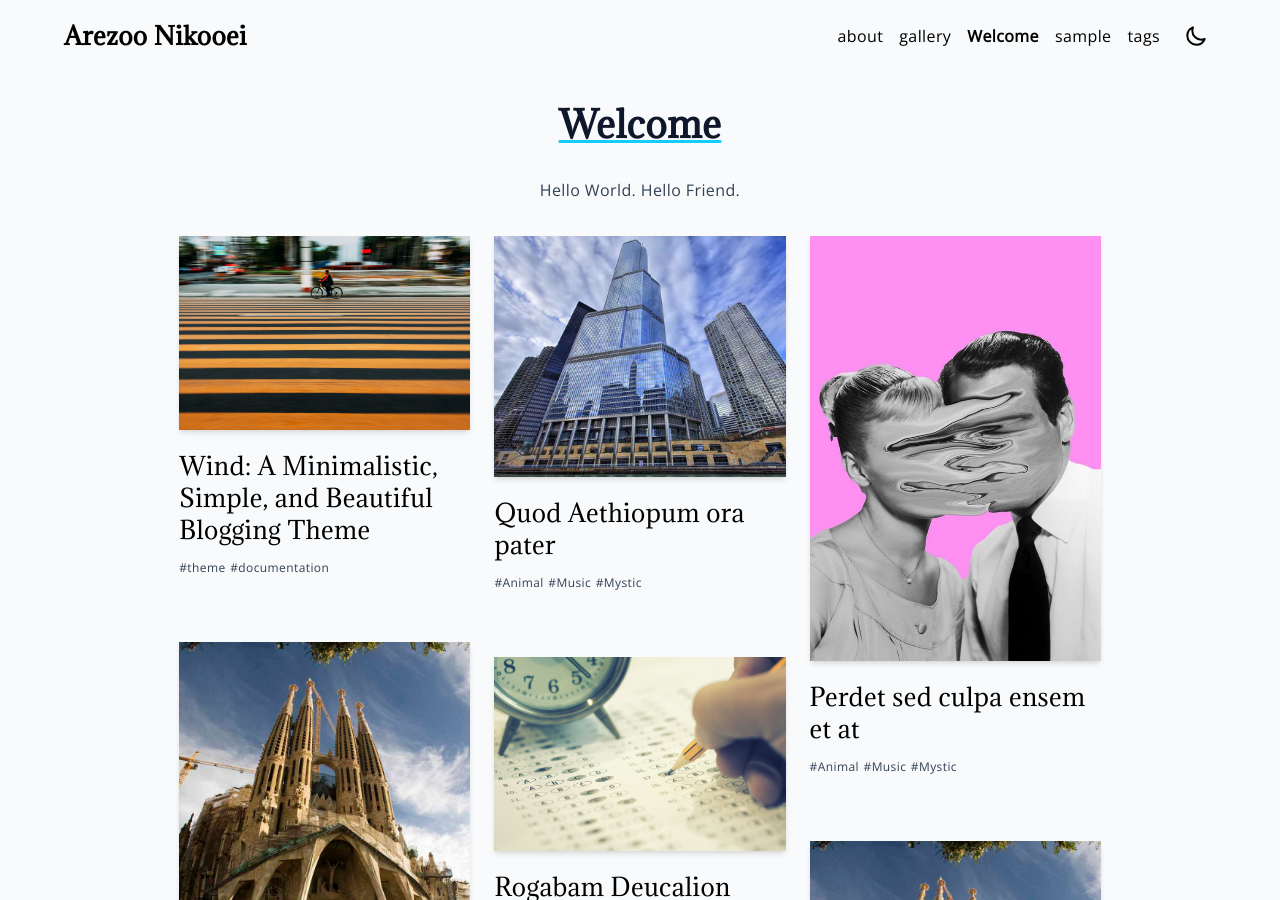
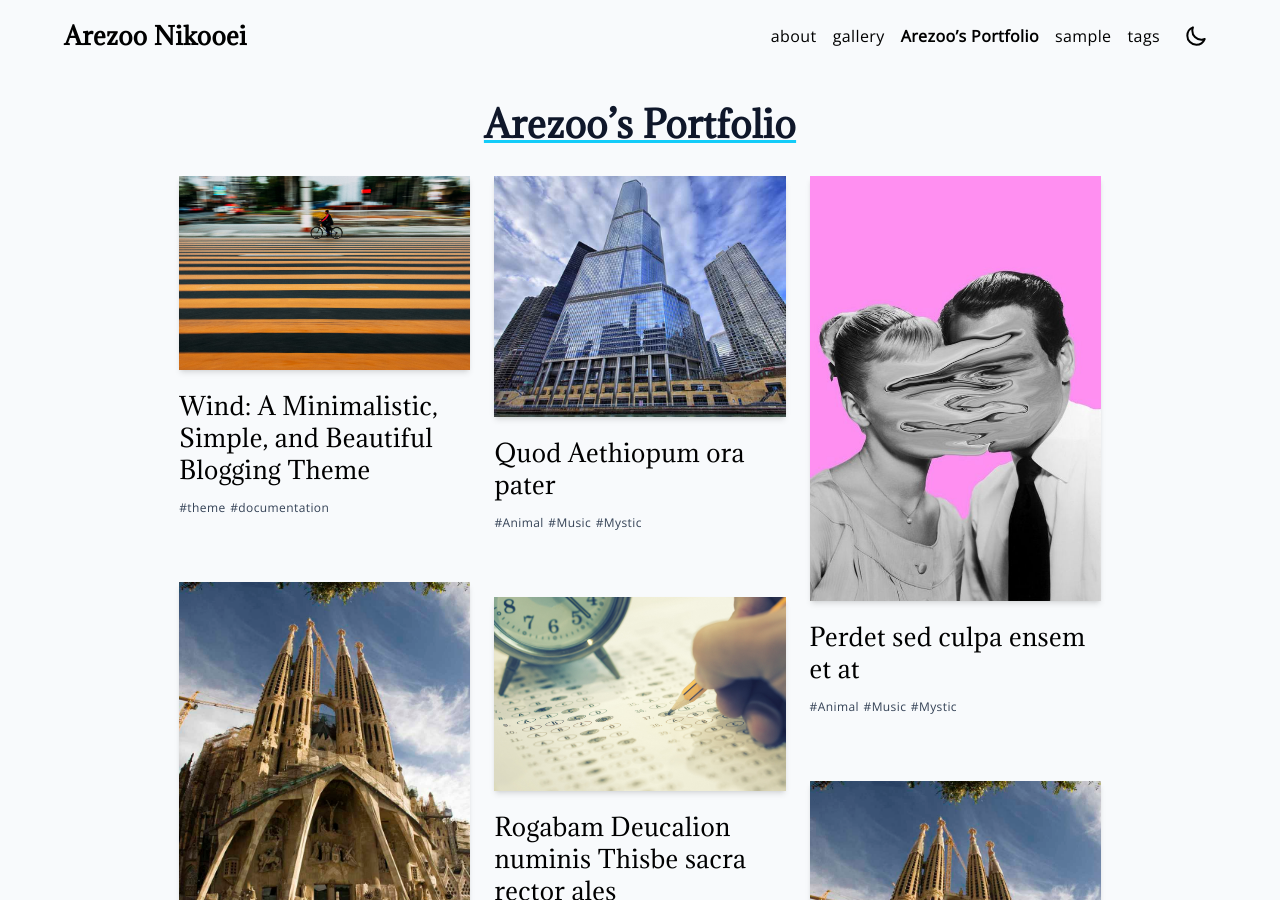
Before and after one commit to darkawaie/darkawaie.github.io, a Jekyll site: the page built from index.md, in a window 1280 px wide and 900 px high. Built offline with Jekyll 4.4.1, drawn with Linux system fonts in a browser that asks for light colours; our own code applies the rules of GitHub Pages for plain Markdown files; some of the changed text lies outside the part shown.

Commit message:
Update index.md

```diff
--- a/index.md
+++ b/index.md
@@ -1,6 +1,4 @@
 ---
 layout: home
 ---
-# Welcome
-
-Hello World. Hello Friend.
+# Arezoo's Portfolio
```
